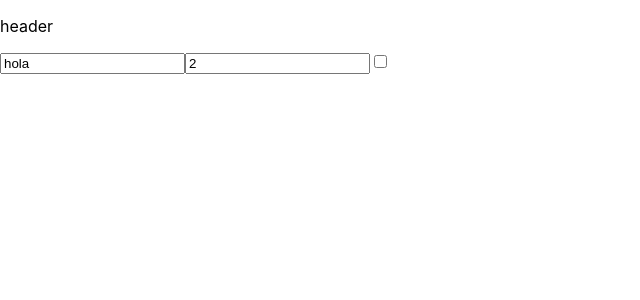
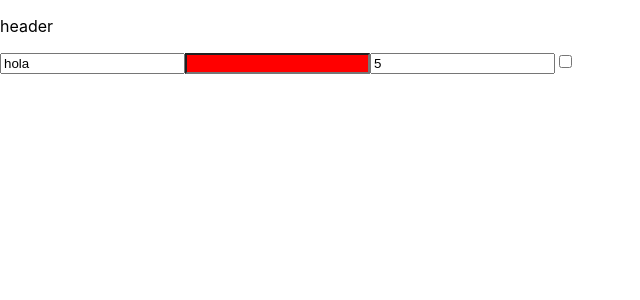
Before and after one commit to AntonioSanjuan/story-book, a React (Create React App) app: page / in a window 1280 px wide. Shown: the top 300 px of the page, without its empty margins (0-640 px from the left). Built offline with nearby package versions, Linux system fonts and the light colour scheme.

Commit message:
alowwing rest of props and created some tests

```diff
--- a/src/components/atoms/input/input.tsx
+++ b/src/components/atoms/input/input.tsx
@@ -12,15 +12,17 @@ enum InputType {
     Boolean = 'checkbox',
     Hidden = 'hidden'
 }
-
 function Input<T extends string|number|boolean>(
   {
     value,
     onChangeHandler,
+    ...props
   }:
   { value: T,
     onChangeHandler: InputCallback<T>,
-  },
+  }
+  // eslint-disable-next-line no-undef
+  & React.HTMLAttributes<HTMLDivElement>,
 ) {
   const [inputValue, setInputValue] = useState<T>(value);
   const [hasBeenChanged, setHasBeenChanged] = useState<boolean>(false);
@@ -44,10 +46,26 @@ function Input<T extends string|number|boolean>(
 
   const internalOnChange = (targetElement: HTMLInputElement): void => {
     setHasBeenChanged(true);
-    if (isStringInput()) setInputValue(targetElement.value as T);
-    else if (isNumberInput()) setInputValue(targetElement.valueAsNumber as T);
-    else if (isBooleanInput()) setInputValue(targetElement.checked as T);
-    else setInputValue(targetElement.value as T);
+    if (isStringInput()) {
+      setInputValue(
+        targetElement.value as T,
+      );
+    } else if (isNumberInput()) {
+      setInputValue(
+        (!Number.isNaN(targetElement.valueAsNumber)
+          ? targetElement.valueAsNumber
+          : 0
+        ) as T,
+      );
+    } else if (isBooleanInput()) {
+      setInputValue(
+        targetElement.checked as T,
+      );
+    } else {
+      setInputValue(
+        targetElement.value as T,
+      );
+    }
   };
 
   return (
@@ -56,6 +74,8 @@ function Input<T extends string|number|boolean>(
       value={inputValue as number|string}
       checked={!!inputValue}
       onChange={(e) => { internalOnChange(e.target); }}
+      // eslint-disable-next-line react/jsx-props-no-spreading
+      {...props}
     />
   );
 }
--- /dev/null
+++ b/src/components/pages/Home/home.css
@@ -0,0 +1,4 @@
+.red {
+    background-color: red;
+    color: red;
+}
--- a/src/components/pages/Home/home.tsx
+++ b/src/components/pages/Home/home.tsx
@@ -1,4 +1,5 @@
 import Input from '../../atoms/input/input';
+import './home.css';
 
 function HomePage() {
   // useEffect(() => {}, []);
@@ -8,7 +9,8 @@ function HomePage() {
   return (
     <>
       <Input<string> value="hola" onChangeHandler={print} />
-      <Input<number> value={2} onChangeHandler={print} />
+      <Input<number> value={2} onChangeHandler={print} className="red" onClick={() => console.log('click')} />
+      <Input<number> value={5} onChangeHandler={print} />
       <Input<boolean>
         value={false}
         onChangeHandler={print}
```
Also changed, not shown: 1 other file (tests, documents, lock files or other folders).
